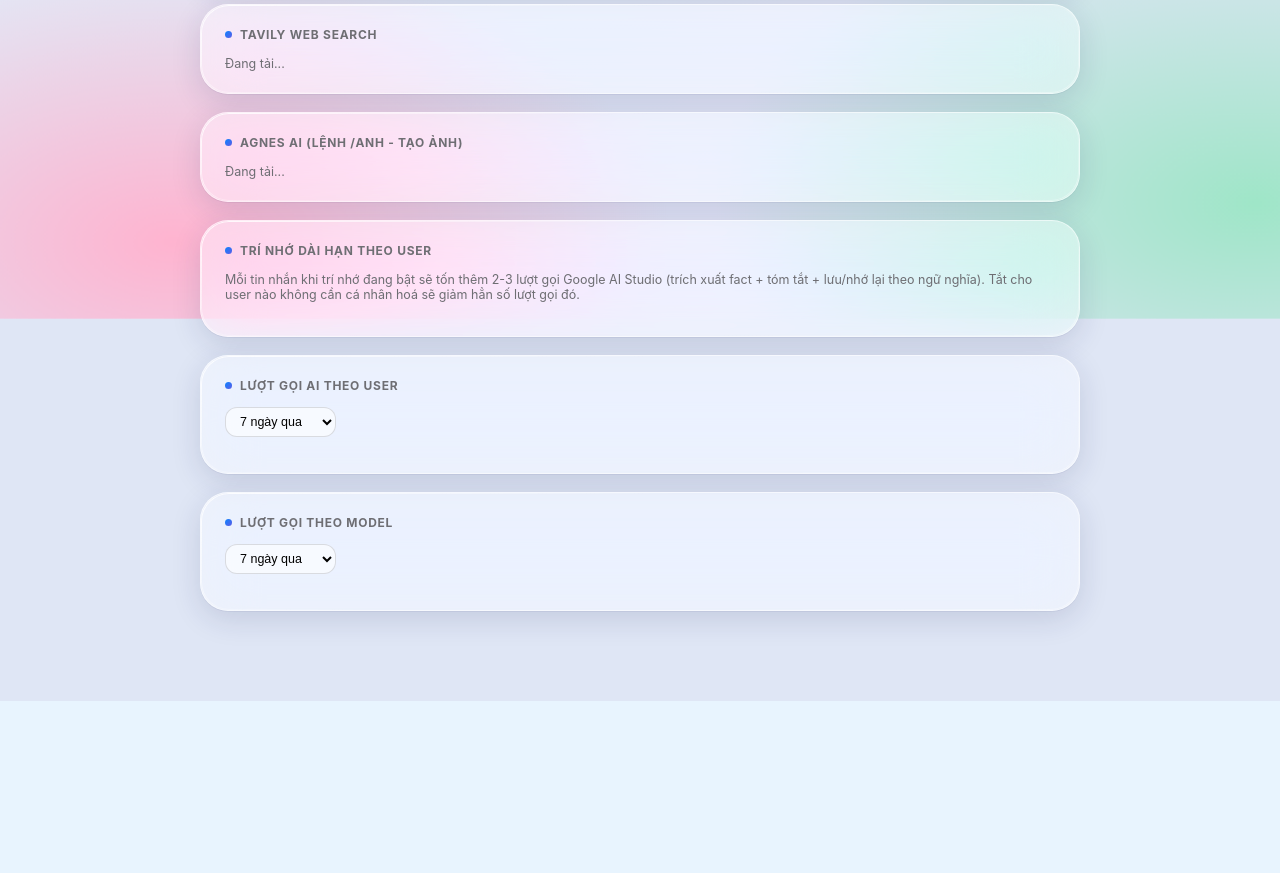
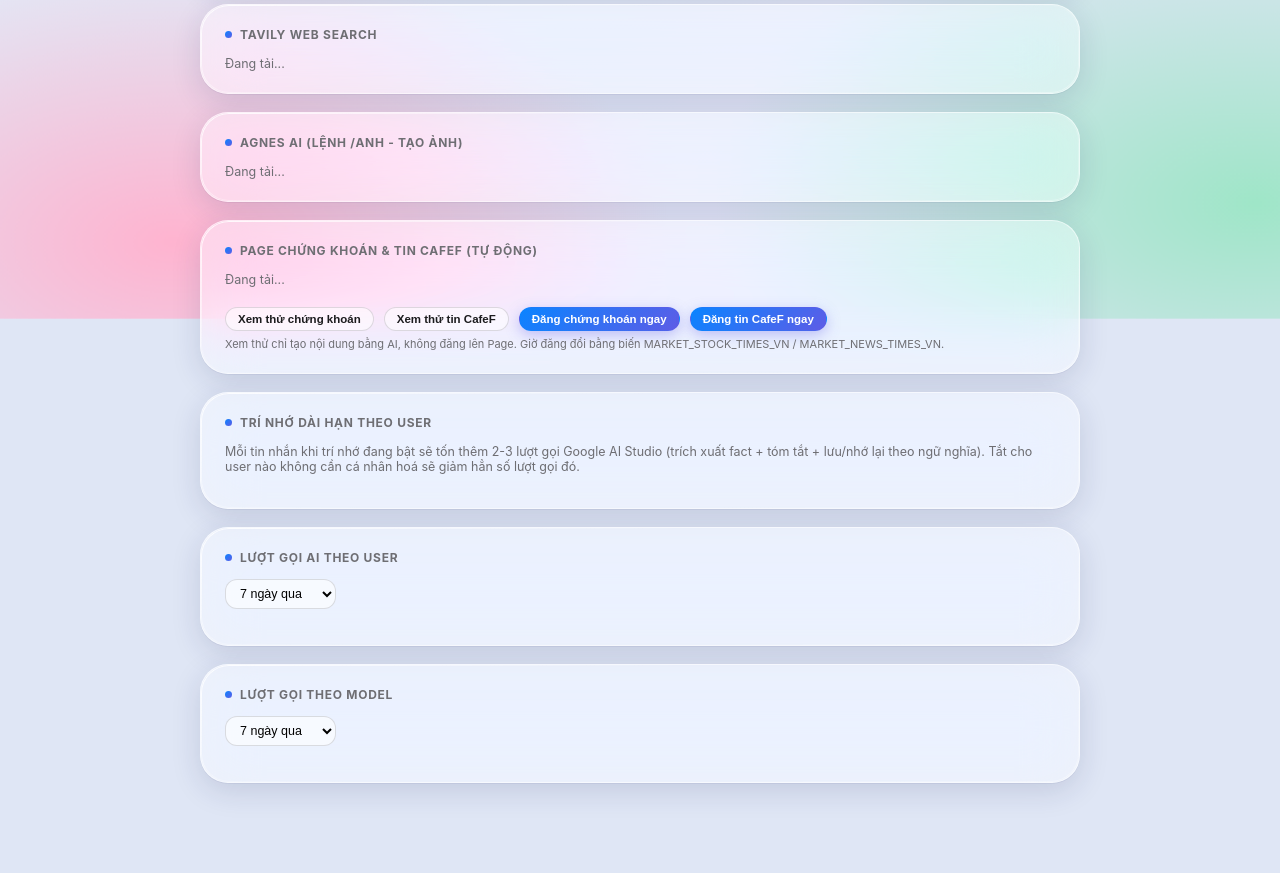
Before and after one commit to traique/lananh, a Python web app: template templates/admin.html in a window 1280 px wide. Shown: the part 567-1440 px from the top of the page. Before the commit the page ends 1268 px from the top, so only its background shows below. Run offline with Jinja, Linux system fonts and the light colour scheme; the template is opened without the code that fills it, so the values that code supplies are empty.

Commit message:
Review 10/2026: templates/ (admin merge + escaping, member persona rules)

```diff
--- a/templates/admin.html
+++ b/templates/admin.html
@@ -134,6 +134,12 @@
   .field-row input:focus{outline:2px solid var(--accent-a);outline-offset:-1px;background:rgba(255,255,255,.85)}
   .field-label{font-size:11px;color:var(--muted);width:100%;margin-top:6px}
 
+  .output{
+    white-space:pre-wrap;word-break:break-word;font-size:12.5px;line-height:1.5;
+    background:rgba(255,255,255,.55);border:1px solid rgba(60,60,67,.16);
+    border-radius:var(--radius-sm);padding:12px;margin:12px 0 0;max-height:420px;overflow:auto;
+  }
+
   select{
     padding:6px 10px;border-radius:var(--radius-sm);border:1px solid rgba(60,60,67,.16);
     background:rgba(255,255,255,.6);font-size:12.5px;
@@ -189,6 +195,19 @@
   </section>
 
   <section class="tile glass">
+    <h2 class="tile-title"><span class="dot"></span>Page chứng khoán &amp; tin CafeF (tự động)</h2>
+    <div id="market-box" class="muted">Đang tải...</div>
+    <div class="actions">
+      <button class="secondary small market-run" data-job="stock" data-publish="0">Xem thử chứng khoán</button>
+      <button class="secondary small market-run" data-job="news" data-publish="0">Xem thử tin CafeF</button>
+      <button class="small market-run" data-job="stock" data-publish="1">Đăng chứng khoán ngay</button>
+      <button class="small market-run" data-job="news" data-publish="1">Đăng tin CafeF ngay</button>
+    </div>
+    <div class="field-label">Xem thử chỉ tạo nội dung bằng AI, không đăng lên Page. Giờ đăng đổi bằng biến MARKET_STOCK_TIMES_VN / MARKET_NEWS_TIMES_VN.</div>
+    <pre id="market-output" class="output" hidden></pre>
+  </section>
+
+  <section class="tile glass">
     <h2 class="tile-title"><span class="dot"></span>Trí nhớ dài hạn theo user</h2>
     <div class="muted" style="margin-bottom:12px">
       Mỗi tin nhắn khi trí nhớ đang bật sẽ tốn thêm 2-3 lượt gọi Google AI Studio
@@ -235,6 +254,18 @@ function msg(text, isError) {
   el.style.color = isError ? 'var(--bad-fg)' : 'var(--ok-fg)';
 }
 
+// Mọi giá trị từ server (tên user Zalo, model, URL...) đều phải qua esc() trước
+// khi ghép vào innerHTML/attribute - tên hiển thị Zalo do người lạ tự đặt.
+function escapeHtml(value) {
+  return String(value ?? '')
+    .replaceAll('&', '&amp;')
+    .replaceAll('<', '&lt;')
+    .replaceAll('>', '&gt;')
+    .replaceAll('"', '&quot;')
+    .replaceAll("'", '&#039;');
+}
+const esc = escapeHtml;
+
 async function api(path, opts = {}) {
   const res = await fetch(path, opts);
   if (res.status === 403) { window.location.reload(); throw new Error('phiên đăng nhập hết hạn'); }
@@ -268,8 +299,8 @@ function renderState(s) {
   table.innerHTML = '<tr><th>Provider</th><th>Status</th><th></th></tr>' +
     COOLDOWN_PROVIDERS.map(name => {
       const { label, ok } = fmtCooldown(s[`${name}_exhausted_until`] || 0);
-      const resetBtn = ok ? '' : `<button class="secondary small cooldown-reset" data-provider="${name}">Reset</button>`;
-      return `<tr><td>${name}</td><td><span class="pill ${ok ? 'ok' : 'bad'}">${label}</span></td><td>${resetBtn}</td></tr>`;
+      const resetBtn = ok ? '' : `<button class="secondary small cooldown-reset" data-provider="${esc(name)}">Reset</button>`;
+      return `<tr><td>${esc(name)}</td><td><span class="pill ${ok ? 'ok' : 'bad'}">${esc(label)}</span></td><td>${resetBtn}</td></tr>`;
     }).join('');
   table.querySelectorAll('.cooldown-reset').forEach(btn => {
     btn.onclick = () => resetCooldown(btn.dataset.provider);
@@ -316,34 +347,34 @@ document.getElementById('router9-retry').onclick = async () => {
 
 function providerCard(p) {
   const enableControl = p.enabled_editable
-    ? `<button class="secondary small provider-toggle" data-provider="${p.provider}">${p.enabled ? 'Tắt' : 'Bật'}</button>`
+    ? `<button class="secondary small provider-toggle" data-provider="${esc(p.provider)}">${p.enabled ? 'Tắt' : 'Bật'}</button>`
     : `<span class="pill ${p.enabled ? 'ok' : 'bad'}">${p.enabled ? 'bật' : 'tắt'}</span>`;
-  const baseUrlRow = p.provider === 'router9' ? `
+  const baseUrlControl = p.provider === 'router9' ? `
       <div class="field-row">
-        <input class="base-url-input" placeholder="Base URL (để trống = dùng ROUTER9_BASE_URL env)" value="${p.base_url_override || ''}" data-default="${p.base_url || ''}">
-        <button class="secondary small save-base-url" data-provider="${p.provider}">Lưu Base URL</button>
+        <input class="base-url-input" type="url" placeholder="Base URL (để trống = dùng biến Render)" value="${esc(p.base_url_override || '')}">
+        <button class="secondary small save-base-url" data-provider="router9">Lưu Base URL</button>
       </div>
-      <div class="field-label">Base URL hiện dùng: ${p.base_url || '(chưa cấu hình)'}${p.base_url_overridden ? ' (đã override)' : ' (mặc định env)'}</div>` : '';
+      <div class="field-label">Base URL hiện dùng: ${esc(p.base_url)}${p.base_url_overridden ? ' (đã override)' : ' (ROUTER9_BASE_URL trên Render)'}</div>` : '';
   return `
-    <div class="provider-card" data-provider="${p.provider}">
+    <div class="provider-card" data-provider="${esc(p.provider)}">
       <div class="provider-head">
-        <span class="provider-name">${p.provider}</span>
+        <span class="provider-name">${esc(p.provider)}</span>
         <span>
           <span class="pill ${p.api_key_configured ? 'ok' : 'bad'}">${p.api_key_configured ? 'key OK' : 'chưa có key'}</span>
           ${enableControl}
         </span>
       </div>
       <div class="field-row">
-        <input class="model-input" placeholder="model (để trống = mặc định)" value="${p.model_overridden ? p.model : ''}" data-default="${p.model}">
-        <button class="secondary small save-model" data-provider="${p.provider}">Lưu model</button>
+        <input class="model-input" placeholder="model (để trống = mặc định)" value="${esc(p.model_overridden ? p.model : '')}">
+        <button class="secondary small save-model" data-provider="${esc(p.provider)}">Lưu model</button>
       </div>
-      <div class="field-label">Model hiện dùng: ${p.model}${p.model_overridden ? ' (đã override)' : ' (mặc định env)'}</div>
-      ${baseUrlRow}
+      <div class="field-label">Model hiện dùng: ${esc(p.model)}${p.model_overridden ? ' (đã override)' : ' (mặc định env)'}</div>
       <div class="field-row">
-        <input class="key-input" type="password" placeholder="${p.api_key_masked || 'API key (để trống = giữ nguyên)'}" data-provider="${p.provider}">
-        <button class="secondary small save-key" data-provider="${p.provider}">Lưu key</button>
+        <input class="key-input" type="password" placeholder="${esc(p.api_key_masked || 'API key (để trống = giữ nguyên)')}" data-provider="${esc(p.provider)}">
+        <button class="secondary small save-key" data-provider="${esc(p.provider)}">Lưu key</button>
       </div>
       <div class="field-label">${p.api_key_overridden ? 'Đang dùng key override từ trang admin.' : 'Đang dùng key từ biến môi trường.'}</div>
+      ${baseUrlControl}
     </div>`;
 }
 
@@ -365,20 +396,6 @@ async function loadProviders() {
       } catch (e) { msg('Lưu model thất bại: ' + e.message, true); }
     };
   });
-  document.querySelectorAll('.save-base-url').forEach(btn => {
-    btn.onclick = async () => {
-      const card = btn.closest('.provider-card');
-      const input = card.querySelector('.base-url-input');
-      try {
-        const result = await api('/admin/api/providers/update', {
-          method: 'POST', headers: { 'Content-Type': 'application/json' },
-          body: JSON.stringify({ provider: btn.dataset.provider, base_url: input.value.trim() }),
-        });
-        msg(result.warning || `${btn.dataset.provider}: đã lưu Base URL.`, Boolean(result.warning));
-        loadProviders();
-      } catch (e) { msg('Lưu Base URL thất bại: ' + e.message, true); }
-    };
-  });
   document.querySelectorAll('.save-key').forEach(btn => {
     btn.onclick = async () => {
       const card = btn.closest('.provider-card');
@@ -392,6 +409,22 @@ async function loadProviders() {
         msg(`${btn.dataset.provider}: đã lưu API key.`);
         loadProviders();
       } catch (e) { msg('Lưu API key thất bại: ' + e.message, true); }
+    };
+  });
+  document.querySelectorAll('.save-base-url').forEach(btn => {
+    btn.onclick = async () => {
+      const card = btn.closest('.provider-card');
+      const input = card.querySelector('.base-url-input');
+      try {
+        const result = await api('/admin/api/providers/update', {
+          method: 'POST', headers: { 'Content-Type': 'application/json' },
+          body: JSON.stringify({ provider: 'router9', base_url: input.value.trim() }),
+        });
+        msg(result.warning || (result.base_url_overridden
+          ? 'router9: đã lưu Base URL.'
+          : 'router9: đã dùng lại ROUTER9_BASE_URL từ Render.'), Boolean(result.warning));
+        loadProviders();
+      } catch (e) { msg('Lưu Base URL thất bại: ' + e.message, true); }
     };
   });
   document.querySelectorAll('.provider-toggle').forEach(btn => {
@@ -427,7 +460,7 @@ function tavilyBox(t) {
         </span>
       </div>
       <div class="field-row">
-        <input type="password" id="tavily-key-input" placeholder="${t.api_key_masked || 'API key (để trống = giữ nguyên)'}">
+        <input type="password" id="tavily-key-input" placeholder="${esc(t.api_key_masked || 'API key (để trống = giữ nguyên)')}">
         <button class="secondary small" id="tavily-save-key">Lưu key</button>
       </div>
       <div class="field-label">${t.api_key_overridden ? 'Đang dùng key override từ trang admin.' : 'Đang dùng key từ biến môi trường.'}</div>
@@ -461,6 +494,64 @@ async function loadTavily() {
   };
 }
 
+const MARKET_JOB_LABEL = { stock: 'Báo cáo chứng khoán', news: 'Tin CafeF' };
+
+function marketJobLabel(job) {
+  return esc(MARKET_JOB_LABEL[job] || job);
+}
+
+function marketBox(m) {
+  const schedule = m.schedule
+    .map(s => `${esc(s.time)} ${marketJobLabel(s.job)} (${esc(s.days)})`)
+    .join('<br>');
+  const lastRun = job => esc(m.last[job] || 'chưa chạy');
+  return `
+    <table>
+      <tr><th>Page</th><td><span class="pill ${m.configured ? 'ok' : 'bad'}">${m.configured ? 'đã cấu hình' : 'chưa có FACEBOOK_PAGE_ID_MARKET / TOKEN'}</span>
+        ${m.busy ? '<span class="pill ok">đang chạy</span>' : ''}</td></tr>
+      <tr><th>Lịch đăng (giờ VN)</th><td>${schedule}</td></tr>
+      <tr><th>Lượt kế tiếp</th><td>${esc(fmtDate(m.next.at))} - ${marketJobLabel(m.next.job)}</td></tr>
+      <tr><th>Lần gần nhất</th><td>Chứng khoán: ${lastRun('stock')}<br>Tin CafeF: ${lastRun('news')}</td></tr>
+    </table>`;
+}
+
+function setMarketButtons(m) {
+  document.querySelectorAll('.market-run').forEach(btn => {
+    btn.disabled = m.busy || (btn.dataset.publish === '1' && !m.configured);
+  });
+}
+
+async function loadMarket() {
+  const m = await api('/admin/api/market_page');
+  document.getElementById('market-box').innerHTML = marketBox(m);
+  setMarketButtons(m);
+}
+
+document.querySelectorAll('.market-run').forEach(btn => {
+  btn.onclick = async () => {
+    const job = btn.dataset.job;
+    const publish = btn.dataset.publish === '1';
+    if (publish && !confirm(`Đăng "${MARKET_JOB_LABEL[job]}" lên Page chứng khoán ngay bây giờ?`)) return;
+    const out = document.getElementById('market-output');
+    document.querySelectorAll('.market-run').forEach(b => { b.disabled = true; });
+    out.hidden = false;
+    out.textContent = 'Đang chạy, có thể mất 1-2 phút...';
+    try {
+      const r = await api('/admin/api/market_page/run', {
+        method: 'POST', headers: { 'Content-Type': 'application/json' },
+        body: JSON.stringify({ job, publish }),
+      });
+      out.textContent = r.text || 'Không có nội dung để đăng (xem log server để biết lý do).';
+      msg(r.published ? `${MARKET_JOB_LABEL[job]}: đã đăng lên Page.` : `${MARKET_JOB_LABEL[job]}: xem thử xong, chưa đăng.`);
+    } catch (e) {
+      out.hidden = true;
+      msg(`${MARKET_JOB_LABEL[job]} thất bại: ` + e.message, true);
+    } finally {
+      loadMarket().catch(() => {});
+    }
+  };
+});
+
 function agnesBox(a) {
   return `
     <div class="provider-card" style="border-bottom:none;padding-top:0">
@@ -472,12 +563,12 @@ function agnesBox(a) {
         </span>
       </div>
       <div class="field-row">
-        <input id="agnes-model-input" placeholder="model (để trống = mặc định)" value="${a.model_overridden ? a.model : ''}">
+        <input id="agnes-model-input" placeholder="model (để trống = mặc định)" value="${esc(a.model_overridden ? a.model : '')}">
         <button class="secondary small" id="agnes-save-model">Lưu model</button>
       </div>
-      <div class="field-label">Model hiện dùng: ${a.model}${a.model_overridden ? ' (đã override)' : ' (mặc định env)'}</div>
+      <div class="field-label">Model hiện dùng: ${esc(a.model)}${a.model_overridden ? ' (đã override)' : ' (mặc định env)'}</div>
       <div class="field-row">
-        <input type="password" id="agnes-key-input" placeholder="${a.api_key_masked || 'API key (để trống = giữ nguyên)'}">
+        <input type="password" id="agnes-key-input" placeholder="${esc(a.api_key_masked || 'API key (để trống = giữ nguyên)')}">
         <button class="secondary small" id="agnes-save-key">Lưu key</button>
       </div>
       <div class="field-label">${a.api_key_overridden ? 'Đang dùng key override từ trang admin.' : 'Đang dùng key từ biến môi trường.'}</div>
@@ -533,9 +624,9 @@ async function loadMemory() {
   table.innerHTML = '<tr><th>User</th><th>Trạng thái</th><th></th></tr>' +
     users.map(u => `
       <tr>
-        <td>${u.label}</td>
+        <td>${esc(u.label)}</td>
         <td><span class="pill ${u.enabled ? 'ok' : 'bad'}">${u.enabled ? 'bật' : 'tắt'}</span></td>
-        <td><button class="secondary small memory-toggle" data-user="${u.user_id}" data-enabled="${u.enabled}">${u.enabled ? 'Tắt' : 'Bật'}</button></td>
+        <td><button class="secondary small memory-toggle" data-user="${esc(u.user_id)}" data-enabled="${u.enabled ? 'true' : 'false'}">${u.enabled ? 'Tắt' : 'Bật'}</button></td>
       </tr>`).join('');
   table.querySelectorAll('.memory-toggle').forEach(btn => {
     btn.onclick = async () => {
@@ -562,7 +653,7 @@ async function loadUsage() {
     return;
   }
   table.innerHTML = '<tr><th>Kênh</th><th>User</th><th>Lượt gọi</th><th>Gần nhất</th></tr>' +
-    rows.map(r => `<tr><td>${r.channel_label}</td><td>${r.label}</td><td>${r.calls}</td><td>${fmtDate(r.last_call_at)}</td></tr>`).join('');
+    rows.map(r => `<tr><td>${esc(r.channel_label)}</td><td>${esc(r.label)}</td><td>${esc(r.calls)}</td><td>${esc(fmtDate(r.last_call_at))}</td></tr>`).join('');
 }
 document.getElementById('usage-range').onchange = () => loadUsage().catch(e => msg(e.message, true));
 
@@ -575,7 +666,7 @@ async function loadUsageModels() {
     return;
   }
   table.innerHTML = '<tr><th>Provider</th><th>Model</th><th>Lượt gọi</th><th>Gần nhất</th></tr>' +
-    rows.map(r => `<tr><td>${r.provider}</td><td class="muted" style="font-family:var(--mono)">${r.model}</td><td>${r.calls}</td><td>${fmtDate(r.last_call_at)}</td></tr>`).join('');
+    rows.map(r => `<tr><td>${esc(r.provider)}</td><td class="muted" style="font-family:var(--mono)">${esc(r.model)}</td><td>${esc(r.calls)}</td><td>${esc(fmtDate(r.last_call_at))}</td></tr>`).join('');
 }
 document.getElementById('usage-models-range').onchange = () => loadUsageModels().catch(e => msg(e.message, true));
 
@@ -589,11 +680,13 @@ loadState().catch(e => msg(e.message, true));
 loadProviders().catch(e => msg(e.message, true));
 loadTavily().catch(e => msg(e.message, true));
 loadAgnes().catch(e => msg(e.message, true));
+loadMarket().catch(e => msg(e.message, true));
 loadMemory().catch(e => msg(e.message, true));
 loadUsage().catch(e => msg(e.message, true));
 loadUsageModels().catch(e => msg(e.message, true));
 setInterval(() => {
   loadState().catch(() => {});
+  loadMarket().catch(() => {});
   loadUsage().catch(() => {});
   loadUsageModels().catch(() => {});
 }, 10000);
```
Also changed, not shown: templates/chat_skill_prompt.j2 (+12 -0 lines).
